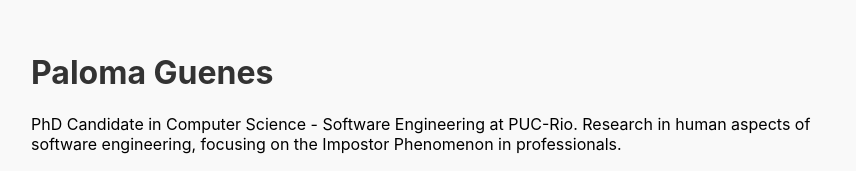
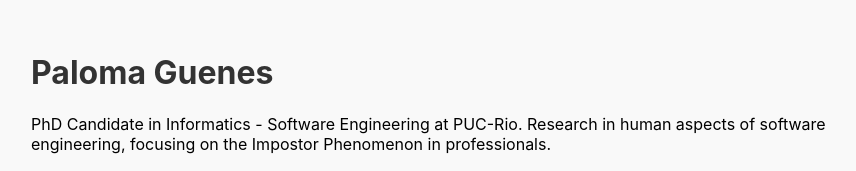
Before and after one commit to palomaguenes/palomaguenes.github.io, a plain HTML site: page index.html in a window 1280 px wide. Shown: the top 171 px of the page, without its empty margins (209-1065 px from the left). Drawn offline with Linux system fonts and the light colour scheme.

Commit message:
Update index.html

```diff
--- a/index.html
+++ b/index.html
@@ -31,7 +31,7 @@
 </head>
 <body>
   <h1>Paloma Guenes</h1>
-  <p>PhD Candidate in Computer Science - Software Engineering at PUC-Rio. Research in human aspects of software engineering, focusing on the Impostor Phenomenon in professionals.</p>
+  <p>PhD Candidate in Informatics - Software Engineering at PUC-Rio. Research in human aspects of software engineering, focusing on the Impostor Phenomenon in professionals.</p>
 
   <h2>Publications</h2>
   <ol>
```
